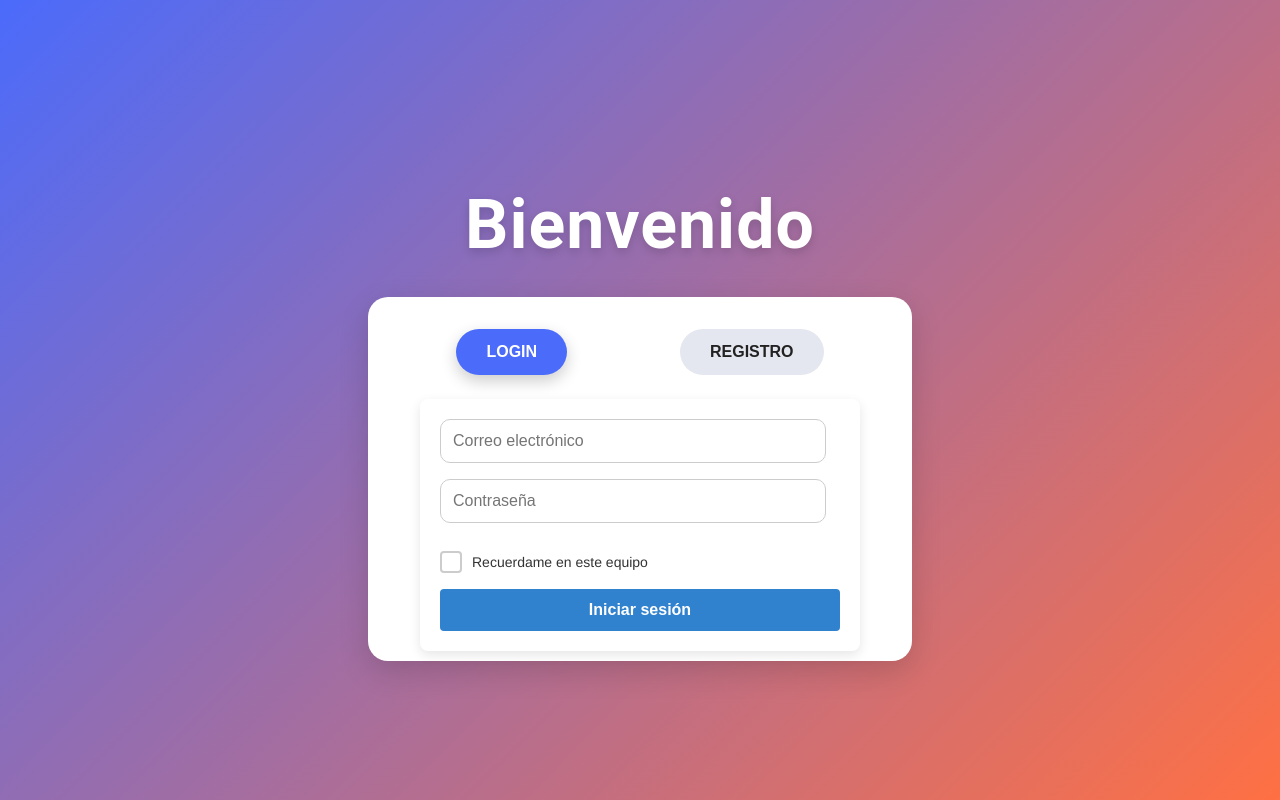
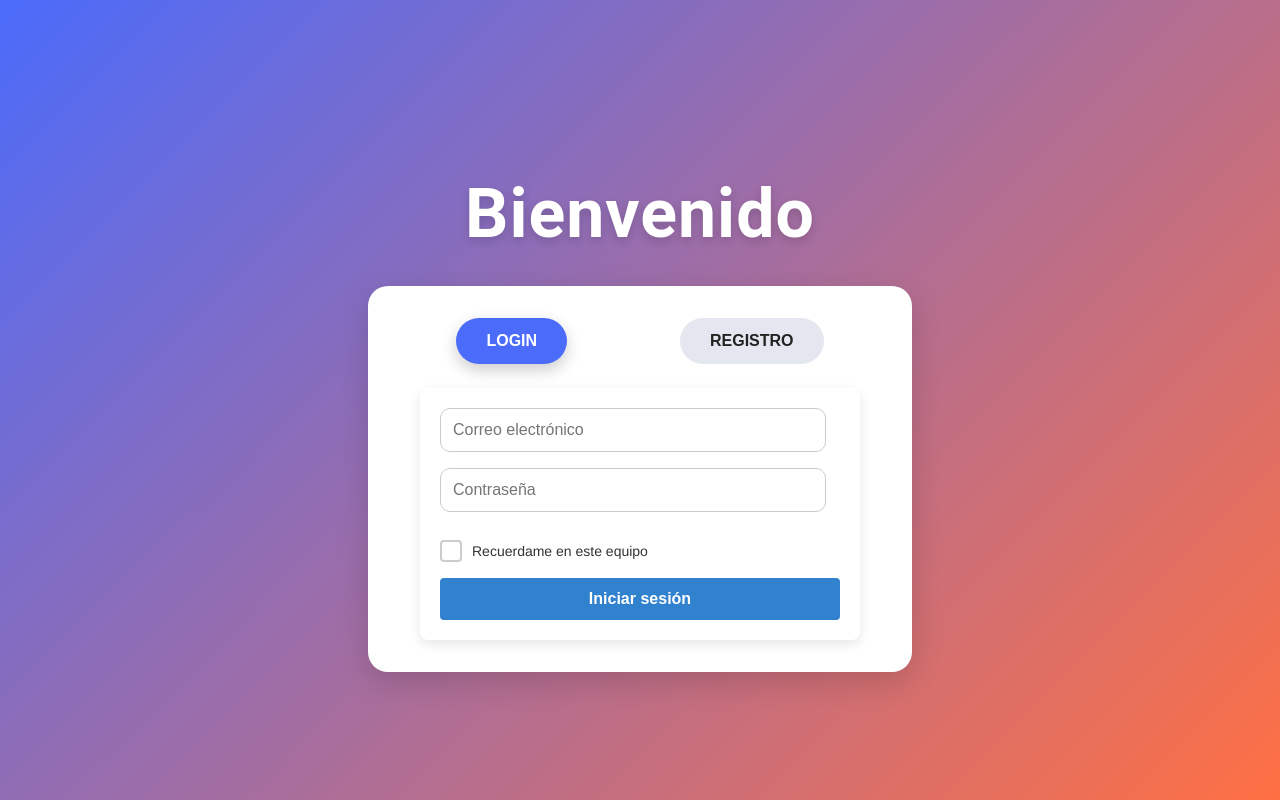
Before and after one commit to ManuelPulidoMEDAC/BBDD_Drive_medac, a Vue app in the folder b25_bbdd_drive/: page / in a window 1280 px wide. Built offline with nearby package versions, Linux system fonts and the light colour scheme.

Commit message:
Ajuste error card Register

```diff
--- a/b25_bbdd_drive/src/Views/LoginPage.vue
+++ b/b25_bbdd_drive/src/Views/LoginPage.vue
@@ -98,7 +98,8 @@ h1 {
   box-shadow: 0 10px 30px rgba(0, 0, 0, 0.15);
   width: 100%;
   max-width: 480px;
-  height: 300px;
+  min-height: 300px;
+  height: auto;
   animation: fadeInUp 0.8s ease-out;
 }
 
```
